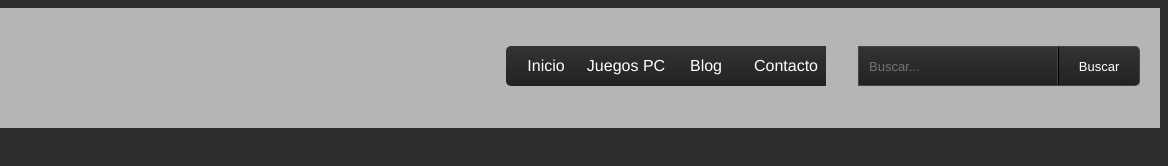
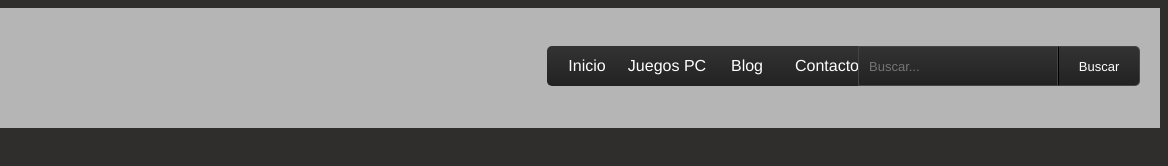
Before and after one commit to RodrigoAlbin-cloud/RodrigoAlbin-cloud.github.io, a plain HTML site: page index.html in a window 1280 px wide. Shown: the full height of the page, 112-1280 px from the left. Drawn offline with Linux system fonts and the light colour scheme.

Commit message:
Update style.css

```diff
--- a/css/style.css
+++ b/css/style.css
@@ -63,7 +63,7 @@ Header .site-header {
 .npos {
     position: relative;
     top: -30px;
-    right: -239px;
+    right: -280px;
 }
 
 .navegacion a :hover {
```
